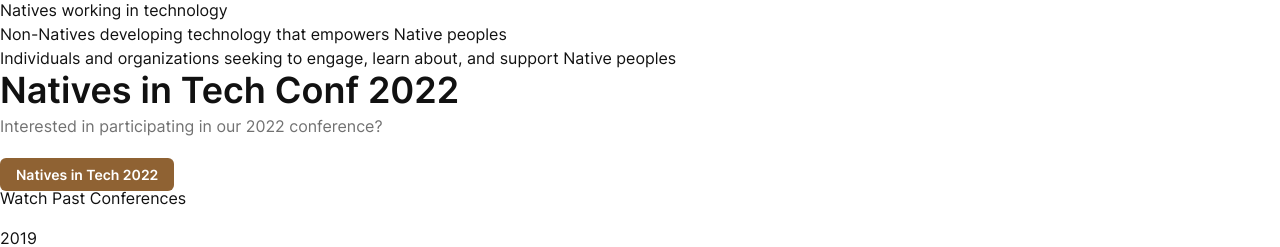
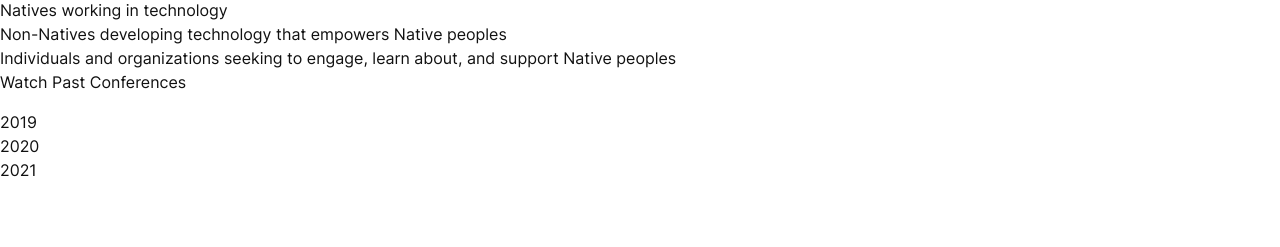
Before and after one commit to nativesintech/nativesintech.org, a Next.js app: page /conference in a window 1280 px wide. Shown: the part 286-533 px from the top of the page. Built offline with nearby package versions, Linux system fonts and the light colour scheme; what @tailwindcss/typography would draw is missing.

Commit message:
Call for speakers is closed

```diff
--- a/pages/conference/index.tsx
+++ b/pages/conference/index.tsx
@@ -28,24 +28,13 @@
           </ul>
         </div>
 
-        <div className="space-y-1">
-          <h2 className="text-2xl font-bold md:text-4xl dark:text-nit-white">Natives in Tech Conf 2022</h2>
-          <p className="prose dark:text-nit-light-grey text-nit-grey">
-            Interested in participating in our 2022 conference?
-          </p>
-          <br />
-          <Link href="/conference/2022" passHref>
-            <a className="px-4 py-2 text-sm font-bold no-underline rounded-md bg-nit-dark text-nit-white">
-              Natives in Tech 2022
-            </a>
-          </Link>
-        </div>
-
         <div className="space-y-4">
           <h2 className="h2">{f("watchTitle")}</h2>
           <ul className="ul">
             <li>
-              <Anchor href="https://www.youtube.com/playlist?list=PLkEm8Fr-qex0P4U-asUIzPXNUl25KV3i-">2019</Anchor>
+              <Anchor href="https://www.youtube.com/playlist?list=PLkEm8Fr-qex0P4U-asUIzPXNUl25KV3i-">
+                2019
+              </Anchor>
             </li>
             <li>
               <Anchor href="https://www.youtube.com/watch?v=kV8IpFhZmHs&list=PLkEm8Fr-qex3kvWETUYJ_6iIYrxOQXtwB">
@@ -53,7 +42,9 @@
               </Anchor>
             </li>
             <li>
-              <Anchor href="https://www.youtube.com/playlist?list=PLkEm8Fr-qex18al1p2l-Z3ioWRn75tvnp">2021</Anchor>
+              <Anchor href="https://www.youtube.com/playlist?list=PLkEm8Fr-qex18al1p2l-Z3ioWRn75tvnp">
+                2021
+              </Anchor>
             </li>
           </ul>
         </div>
```
